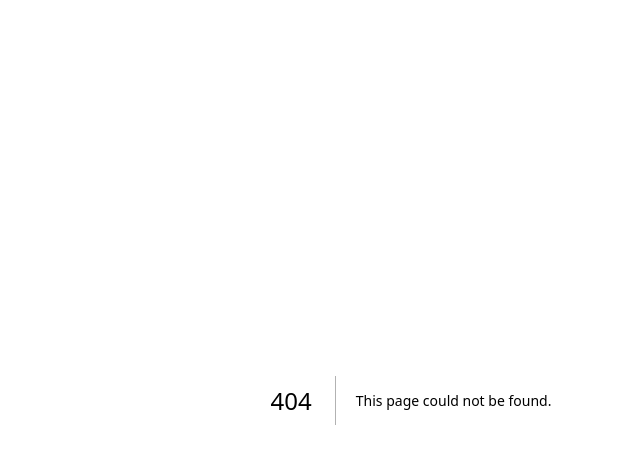
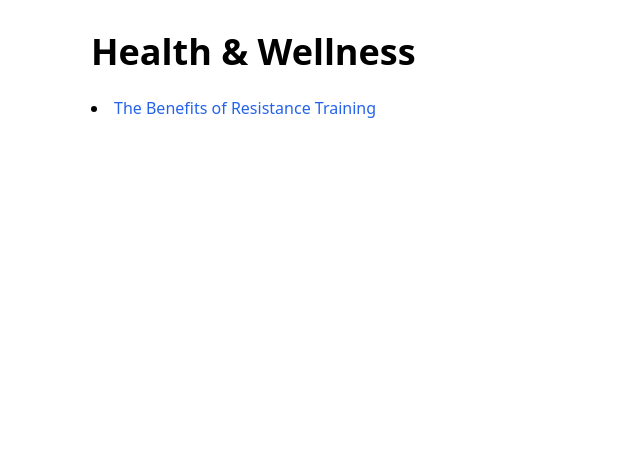
Before and after one commit to TheGainMaker/TheGainMaker-, a Next.js app: page /health-and-wellness in a window 1280 px wide. Before the commit this address had no page. Shown: the top 464 px of the page, without its empty margins (229-869 px from the left). Built offline with nearby package versions, Linux system fonts and the light colour scheme.

Commit message:
Create index.js

```diff
--- /dev/null
+++ b/pages/health-and-wellness/index.js
@@ -0,0 +1,17 @@
+import Link from "next/link";
+
+export default function HealthWellnessIndex() {
+  return (
+    <div className="max-w-2xl mx-auto px-4 py-8">
+      <h1 className="text-4xl font-bold mb-6">Health & Wellness</h1>
+      <ul className="list-disc list-inside space-y-4">
+        <li>
+          <Link href="/health-and-wellness/benefits-of-resistance-training" className="text-blue-600 hover:underline">
+            The Benefits of Resistance Training
+          </Link>
+        </li>
+        {/* Add more health & wellness articles here */}
+      </ul>
+    </div>
+  );
+}
```
